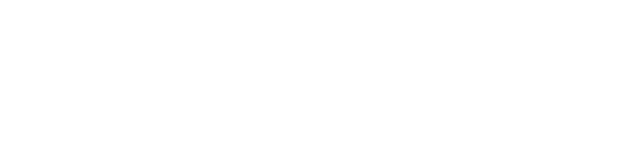
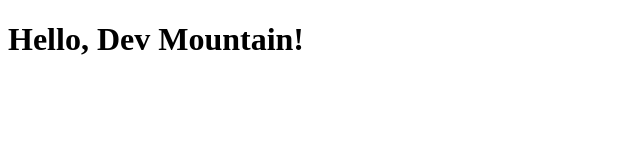
Before and after one commit to 50knotsrotate/Dev_mountain, a plain HTML site: page index.html in a window 1280 px wide. Shown: the whole page, without its empty margins (0-640 px from the left). Drawn offline with Linux system fonts and the light colour scheme.

Commit message:
Added hello, dev mountain! to index.html

```diff
--- a/index.html
+++ b/index.html
@@ -7,6 +7,7 @@
     <title>Document</title>
   </head>
   <body>
+    <h1>Hello, Dev Mountain!</h1>
     <script></script>
   </body>
 </html>
```
